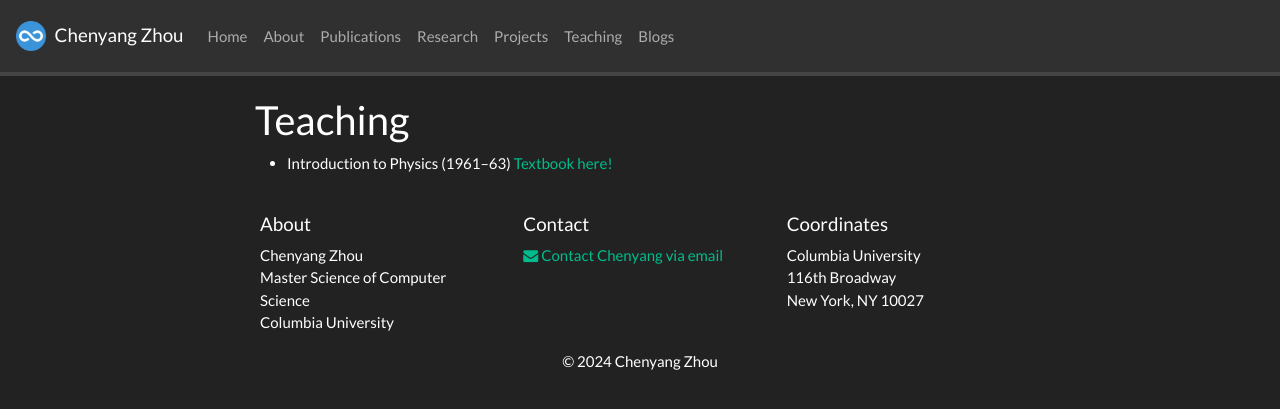
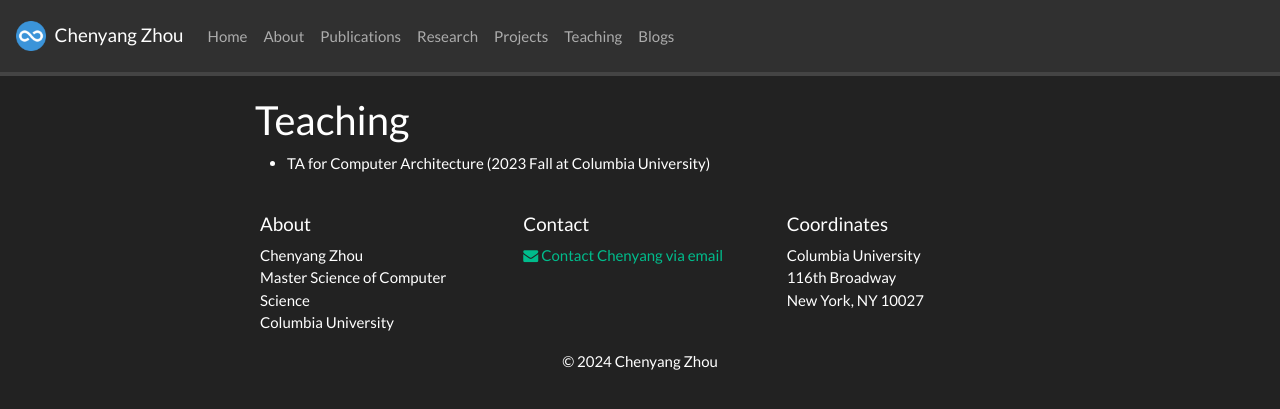
Before and after one commit to chz05/chz05.github.io, a Jekyll site: the page built from _pages/teaching.md, in a window 1280 px wide. Shown: the top 409 px of the page. Built offline with Jekyll 4.4.1, drawn with Linux system fonts in a browser that asks for light colours; nearby versions of some CDN libraries; a style sheet for code colours, icons or effects is not loaded.

Commit message:
teaching

```diff
--- a/_pages/teaching.md
+++ b/_pages/teaching.md
@@ -7,4 +7,4 @@ permalink: /teaching/
 
 ## Teaching
 
-* Introduction to Physics (1961--63) [Textbook here!](https://www.feynmanlectures.caltech.edu/)
+* TA for Computer Architecture (2023 Fall at Columbia University)
```
